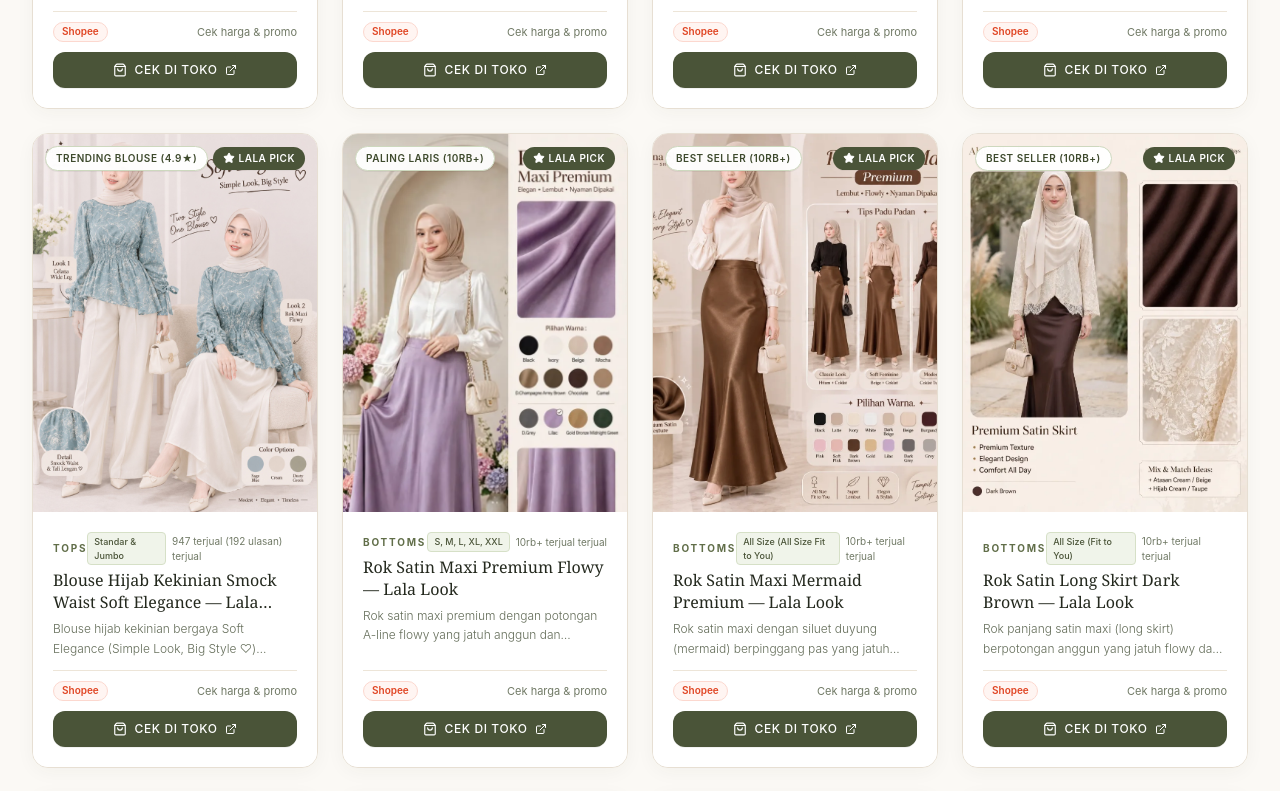
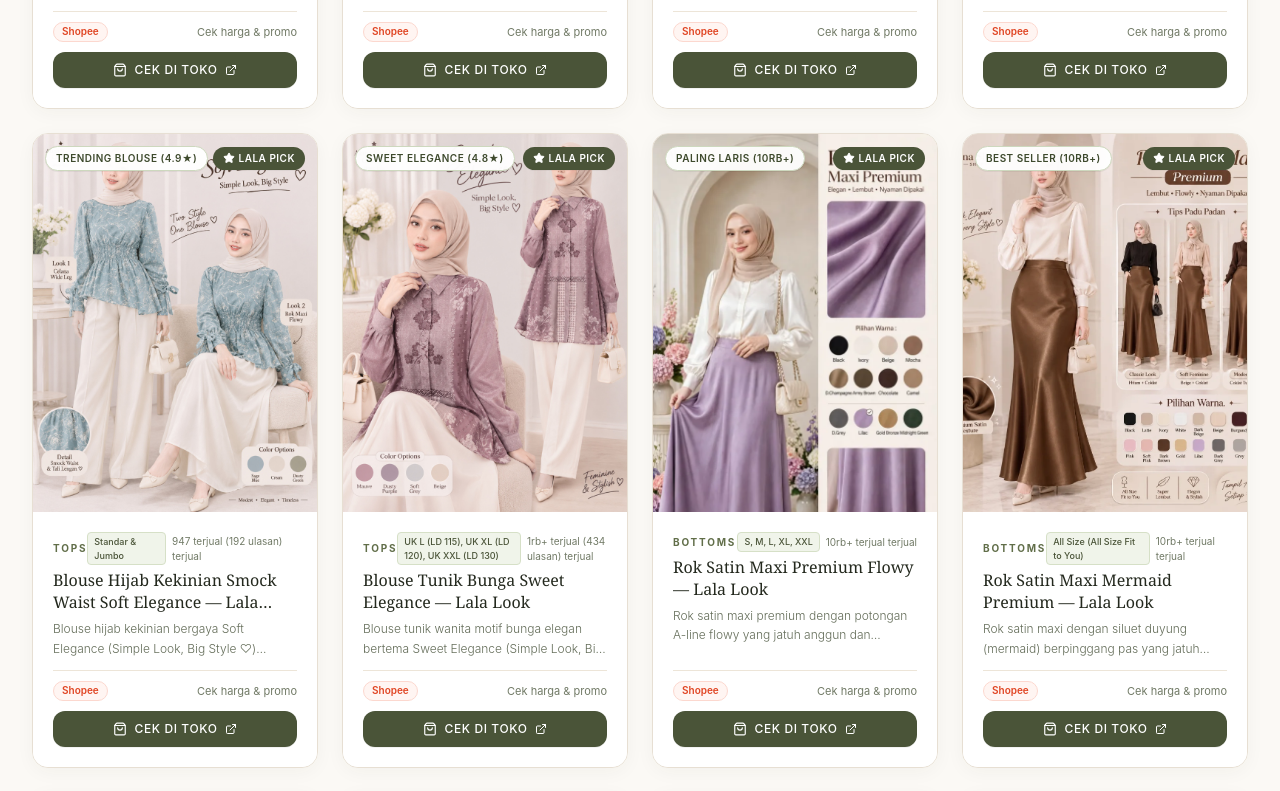
Before and after one commit to ashayaki/alanasheela, a Next.js app: page / in a window 1280 px wide. Shown: the part 3440-4231 px from the top of the page. Built offline with nearby package versions, Linux system fonts and the light colour scheme.

Commit message:
feat(catalog): add Blouse Tunik Bunga Sweet Elegance (asc-tp-10)

```diff
--- a/src/data/asc-products.ts
+++ b/src/data/asc-products.ts
@@ -415,6 +415,29 @@ export const ASC_PRODUCTS: ASCProduct[] = [
     platforms: ['shopee'],
     marketplaceName: 'Shopee',
     affiliateUrl: 'https://s.shopee.co.id/3qOzblM9na',
+  },
+  {
+    id: 'asc-tp-10',
+    name: 'Blouse Tunik Bunga Sweet Elegance — Lala Look',
+    category: 'tops',
+    categoryLabel: 'Tops',
+    color: 'Dusty Mauve (Tersedia 4 Pilihan Warna: Butter, Dusty, Hitam, Choco)',
+    price: 0,
+    originalPrice: 0,
+    rating: 4.8,
+    soldCount: '1rb+ terjual (434 ulasan)',
+    image: '/products/blouse-tunik-bunga-sweet-elegance.jpg',
+    badge: 'Sweet Elegance (4.8★)',
+    isLalaPick: true,
+    description:
+      'Blouse tunik wanita motif bunga elegan bertema Sweet Elegance (Simple Look, Big Style ♡) dengan kerah kemeja rapi dan potongan A-line flowy yang memberi siluet ramping serta santun. Sangat versatile untuk outfit kondangan, acara semi-formal, arisan, hingga jalan santai. Dibuat dari material katun silk halus bermotif floral etnik yang adem, jatuh anggun, dan nyaman beraktivitas seharian. Tersedia dalam ukuran leluasa: UK L (LD 115), UK XL (LD 120), dan UK XXL (LD 130), dengan 4 pilihan warna aktif menawan: Butter, Dusty (Mauve), Hitam, dan Choco.',
+    fabric: 'Katun Silk Premium Motif Bunga Etnik (Adem, Jatuh Anggun, Wudhu & Busui Friendly)',
+    sizes: 'UK L (LD 115), UK XL (LD 120), UK XXL (LD 130)',
+    lalaNote:
+      'Tunik bunga ini beneran sweet dan anggun banget! Motif floral etniknya manis tanpa kelihatan ramai, potongannya leluasa bikin nyaman seharian. Mau dipakai kondangan dipadu rok maxi atau jalan santai dipadu celana lurus putih, tetep kelihatan feminine & stylish!',
+    platforms: ['shopee'],
+    marketplaceName: 'Shopee',
+    affiliateUrl: 'https://s.shopee.co.id/4B1q8WJ90v',
   },
 
   // --- BOTTOMS (BAWAHAN) ---
```
Also changed, not shown: public/products/blouse-tunik-bunga-sweet-elegance-editorial.jpg (added), public/products/blouse-tunik-bunga-sweet-elegance.jpg (added).
